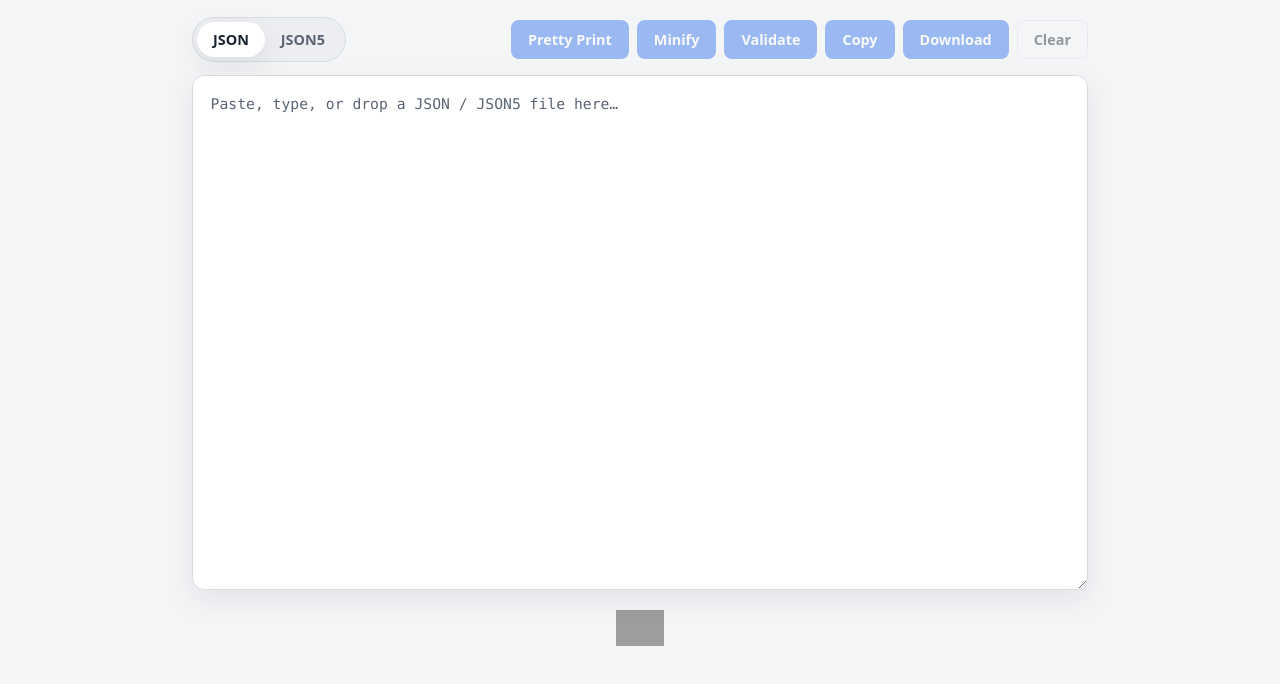
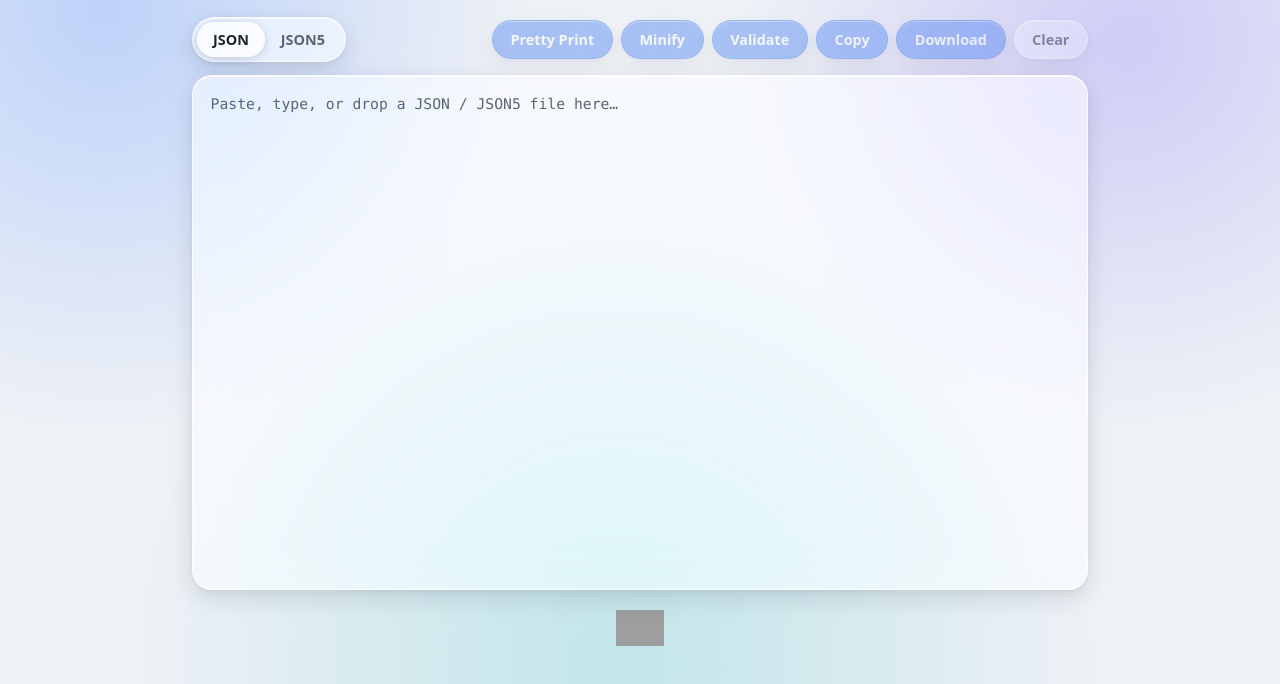
Before and after one commit to thomaschaplin/json-tools, a plain HTML site: page index.html in a window 1280 px wide. Shown: the part 116-800 px from the top of the page. Drawn offline with Linux system fonts and the light colour scheme; grey boxes are pictures that could not be loaded.

Commit message:
Redesign theme with iOS-style Liquid Glass aesthetic (#16)
Add frosted-glass styling across the UI: translucent backdrop-blur panels
with specular edge highlights and layered depth over a soft ambient
backdrop. Applies to the editor, toolbar, buttons, theme toggle, mode
toggle, and toasts in both light and dark themes.

- Introduce glass design tokens (--glass-bg, --glass-border, --glass-blur,
  --glass-shadow, accent glass) and larger iOS-style radii
- Add a fixed .ambient backdrop with soft drifting color blobs
- Provide an @supports fallback to opaque surfaces for browsers without
  backdrop-filter, and pause the ambient drift under reduced-motion

Co-authored-by: Claude <noreply@anthropic.com>

```diff
--- a/index.html
+++ b/index.html
@@ -13,6 +13,8 @@
 </head>
 
 <body>
+    <div class="ambient" aria-hidden="true"></div>
+
     <a class="skip-link" href="#jsonField">Skip to editor</a>
 
     <div class="app">
--- a/style.css
+++ b/style.css
@@ -1,7 +1,7 @@
 :root {
     color-scheme: light dark;
 
-    --bg: #f4f5f7;
+    --bg: #eef1f6;
     --surface: #ffffff;
     --surface-2: #eceef1;
     --border: #d8dce2;
@@ -13,14 +13,31 @@
     --success: #1f9d55;
     --error: #d6453d;
     --shadow: 0 10px 30px rgba(18, 26, 41, 0.08);
-    --radius: 12px;
-    --radius-sm: 8px;
+
+    /* Liquid Glass tokens */
+    --glass-bg: rgba(255, 255, 255, 0.55);
+    --glass-bg-strong: rgba(255, 255, 255, 0.78);
+    --glass-border: rgba(255, 255, 255, 0.7);
+    --glass-highlight: rgba(255, 255, 255, 0.85);
+    --glass-blur: 18px;
+    --glass-shadow: 0 8px 24px rgba(18, 26, 41, 0.12), 0 2px 6px rgba(18, 26, 41, 0.06);
+    --accent-glass: rgba(47, 111, 237, 0.82);
+    --accent-glass-strong: rgba(47, 111, 237, 0.95);
+
+    /* Soft ambient backdrop blobs */
+    --blob-1: rgba(99, 152, 255, 0.35);
+    --blob-2: rgba(126, 110, 245, 0.28);
+    --blob-3: rgba(64, 196, 198, 0.26);
+
+    --radius: 20px;
+    --radius-sm: 14px;
+    --radius-pill: 999px;
     --mono: "SFMono-Regular", "Consolas", "Liberation Mono", "Menlo", monospace;
     --sans: system-ui, -apple-system, "Segoe UI", Roboto, Helvetica, Arial, sans-serif;
 }
 
 [data-theme="dark"] {
-    --bg: #11151c;
+    --bg: #0c0f16;
     --surface: #1a2029;
     --surface-2: #222a35;
     --border: #2c3644;
@@ -32,6 +49,19 @@
     --success: #46c47c;
     --error: #f0746b;
     --shadow: 0 10px 30px rgba(0, 0, 0, 0.45);
+
+    /* Liquid Glass tokens */
+    --glass-bg: rgba(26, 32, 41, 0.45);
+    --glass-bg-strong: rgba(40, 49, 63, 0.7);
+    --glass-border: rgba(255, 255, 255, 0.12);
+    --glass-highlight: rgba(255, 255, 255, 0.18);
+    --glass-shadow: 0 12px 32px rgba(0, 0, 0, 0.5), 0 2px 8px rgba(0, 0, 0, 0.35);
+    --accent-glass: rgba(91, 141, 239, 0.8);
+    --accent-glass-strong: rgba(91, 141, 239, 0.92);
+
+    --blob-1: rgba(64, 104, 200, 0.4);
+    --blob-2: rgba(108, 84, 220, 0.34);
+    --blob-3: rgba(40, 150, 160, 0.3);
 }
 
 * {
@@ -51,6 +81,31 @@ body {
     font-family: var(--sans);
     line-height: 1.5;
     -webkit-font-smoothing: antialiased;
+}
+
+/* Soft ambient backdrop for the Liquid Glass surfaces to refract */
+.ambient {
+    position: fixed;
+    inset: 0;
+    z-index: -1;
+    overflow: hidden;
+    pointer-events: none;
+    background:
+        radial-gradient(42rem 42rem at 12% 18%, var(--blob-1), transparent 60%),
+        radial-gradient(38rem 38rem at 88% 22%, var(--blob-2), transparent 60%),
+        radial-gradient(46rem 46rem at 50% 96%, var(--blob-3), transparent 62%),
+        var(--bg);
+    animation: ambient-drift 32s ease-in-out infinite alternate;
+}
+
+@keyframes ambient-drift {
+    from {
+        transform: translate3d(-2%, -1%, 0) scale(1.05);
+    }
+
+    to {
+        transform: translate3d(2%, 1.5%, 0) scale(1.12);
+    }
 }
 
 .app {
@@ -94,15 +149,18 @@ body {
     width: 42px;
     height: 42px;
     border-radius: 50%;
-    border: 1px solid var(--border);
-    background: var(--surface);
+    border: 1px solid var(--glass-border);
+    background: var(--glass-bg);
+    -webkit-backdrop-filter: blur(var(--glass-blur)) saturate(180%);
+    backdrop-filter: blur(var(--glass-blur)) saturate(180%);
+    box-shadow: var(--glass-shadow), inset 0 1px 0 var(--glass-highlight);
     color: var(--text);
     cursor: pointer;
-    transition: background 0.15s ease, transform 0.15s ease, border-color 0.15s ease;
+    transition: background 0.15s ease, transform 0.15s ease, border-color 0.15s ease, box-shadow 0.15s ease;
 }
 
 .icon-button:hover {
-    background: var(--surface-2);
+    background: var(--glass-bg-strong);
 }
 
 .icon-button:active {
@@ -140,9 +198,12 @@ body {
     display: inline-flex;
     margin: 0;
     padding: 4px;
-    border: 1px solid var(--border);
-    border-radius: 999px;
-    background: var(--surface-2);
+    border: 1px solid var(--glass-border);
+    border-radius: var(--radius-pill);
+    background: var(--glass-bg);
+    -webkit-backdrop-filter: blur(var(--glass-blur)) saturate(180%);
+    backdrop-filter: blur(var(--glass-blur)) saturate(180%);
+    box-shadow: var(--glass-shadow), inset 0 1px 0 var(--glass-highlight);
 }
 
 .mode-option {
@@ -161,17 +222,17 @@ body {
 .mode-option span {
     display: block;
     padding: 0.4rem 1rem;
-    border-radius: 999px;
+    border-radius: var(--radius-pill);
     font-size: 0.9rem;
     font-weight: 600;
     color: var(--text-muted);
-    transition: background 0.15s ease, color 0.15s ease;
+    transition: background 0.15s ease, color 0.15s ease, box-shadow 0.15s ease;
 }
 
 .mode-option input:checked + span {
-    background: var(--surface);
+    background: var(--glass-bg-strong);
     color: var(--text);
-    box-shadow: var(--shadow);
+    box-shadow: 0 2px 8px rgba(18, 26, 41, 0.16), inset 0 1px 0 var(--glass-highlight);
 }
 
 .mode-option input:focus-visible + span {
@@ -187,20 +248,24 @@ body {
 
 .button {
     appearance: none;
-    border: 1px solid transparent;
-    background: var(--accent);
+    border: 1px solid var(--accent-glass-strong);
+    background: var(--accent-glass);
+    -webkit-backdrop-filter: blur(var(--glass-blur)) saturate(180%);
+    backdrop-filter: blur(var(--glass-blur)) saturate(180%);
+    box-shadow: var(--glass-shadow), inset 0 1px 0 rgba(255, 255, 255, 0.4);
     color: var(--accent-contrast);
     font: inherit;
     font-size: 0.9rem;
     font-weight: 600;
-    padding: 0.5rem 1rem;
-    border-radius: var(--radius-sm);
+    padding: 0.5rem 1.1rem;
+    border-radius: var(--radius-pill);
     cursor: pointer;
-    transition: filter 0.15s ease, transform 0.1s ease, background 0.15s ease, opacity 0.15s ease;
+    transition: filter 0.15s ease, transform 0.1s ease, background 0.15s ease, box-shadow 0.15s ease, opacity 0.15s ease;
 }
 
 .button:hover:not(:disabled) {
-    filter: brightness(1.07);
+    background: var(--accent-glass-strong);
+    filter: brightness(1.05);
 }
 
 .button:active:not(:disabled) {
@@ -218,13 +283,14 @@ body {
 }
 
 .button-ghost {
-    background: transparent;
+    background: var(--glass-bg);
     color: var(--text);
-    border-color: var(--border);
+    border-color: var(--glass-border);
+    box-shadow: var(--glass-shadow), inset 0 1px 0 var(--glass-highlight);
 }
 
 .button-ghost:hover:not(:disabled) {
-    background: var(--surface-2);
+    background: var(--glass-bg-strong);
     filter: none;
 }
 
@@ -233,17 +299,19 @@ body {
     position: relative;
     flex: 1;
     display: flex;
-    border: 1px solid var(--border);
+    border: 1px solid var(--glass-border);
     border-radius: var(--radius);
-    background: var(--surface);
-    box-shadow: var(--shadow);
+    background: var(--glass-bg);
+    -webkit-backdrop-filter: blur(var(--glass-blur)) saturate(180%);
+    backdrop-filter: blur(var(--glass-blur)) saturate(180%);
+    box-shadow: var(--glass-shadow), inset 0 1px 0 var(--glass-highlight);
     overflow: hidden;
     transition: border-color 0.15s ease, box-shadow 0.15s ease;
 }
 
 .editor.is-dragover {
     border-color: var(--accent);
-    box-shadow: 0 0 0 3px var(--accent-soft);
+    box-shadow: var(--glass-shadow), 0 0 0 3px var(--accent-soft);
 }
 
 .editor-input {
@@ -272,6 +340,8 @@ body {
     display: none;
     place-items: center;
     background: var(--accent-soft);
+    -webkit-backdrop-filter: blur(6px);
+    backdrop-filter: blur(6px);
     color: var(--accent);
     font-weight: 700;
     font-size: 1.1rem;
@@ -306,11 +376,13 @@ body {
     pointer-events: auto;
     padding: 0.7rem 1rem;
     border-radius: var(--radius-sm);
-    background: var(--surface);
+    background: var(--glass-bg-strong);
+    -webkit-backdrop-filter: blur(var(--glass-blur)) saturate(180%);
+    backdrop-filter: blur(var(--glass-blur)) saturate(180%);
     color: var(--text);
-    border: 1px solid var(--border);
+    border: 1px solid var(--glass-border);
     border-left: 4px solid var(--accent);
-    box-shadow: var(--shadow);
+    box-shadow: var(--glass-shadow), inset 0 1px 0 var(--glass-highlight);
     font-size: 0.9rem;
     animation: toast-in 0.18s ease;
 }
@@ -381,6 +453,48 @@ body {
         animation-duration: 0.001ms !important;
         transition-duration: 0.001ms !important;
     }
+
+    .ambient {
+        animation: none;
+    }
+}
+
+/*
+ * Fallback for browsers without backdrop-filter support: drop the
+ * translucency and use the existing opaque surfaces so text stays readable.
+ */
+@supports not ((backdrop-filter: blur(1px)) or (-webkit-backdrop-filter: blur(1px))) {
+
+    .editor,
+    .mode-toggle,
+    .icon-button,
+    .toast {
+        background: var(--surface);
+        box-shadow: var(--shadow);
+    }
+
+    .mode-option input:checked + span {
+        background: var(--surface-2);
+    }
+
+    .button {
+        background: var(--accent);
+        border-color: transparent;
+    }
+
+    .button:hover:not(:disabled) {
+        background: var(--accent);
+    }
+
+    .button-ghost {
+        background: transparent;
+        border-color: var(--border);
+        box-shadow: none;
+    }
+
+    .button-ghost:hover:not(:disabled) {
+        background: var(--surface-2);
+    }
 }
 
 @media (max-width: 600px) {
```
